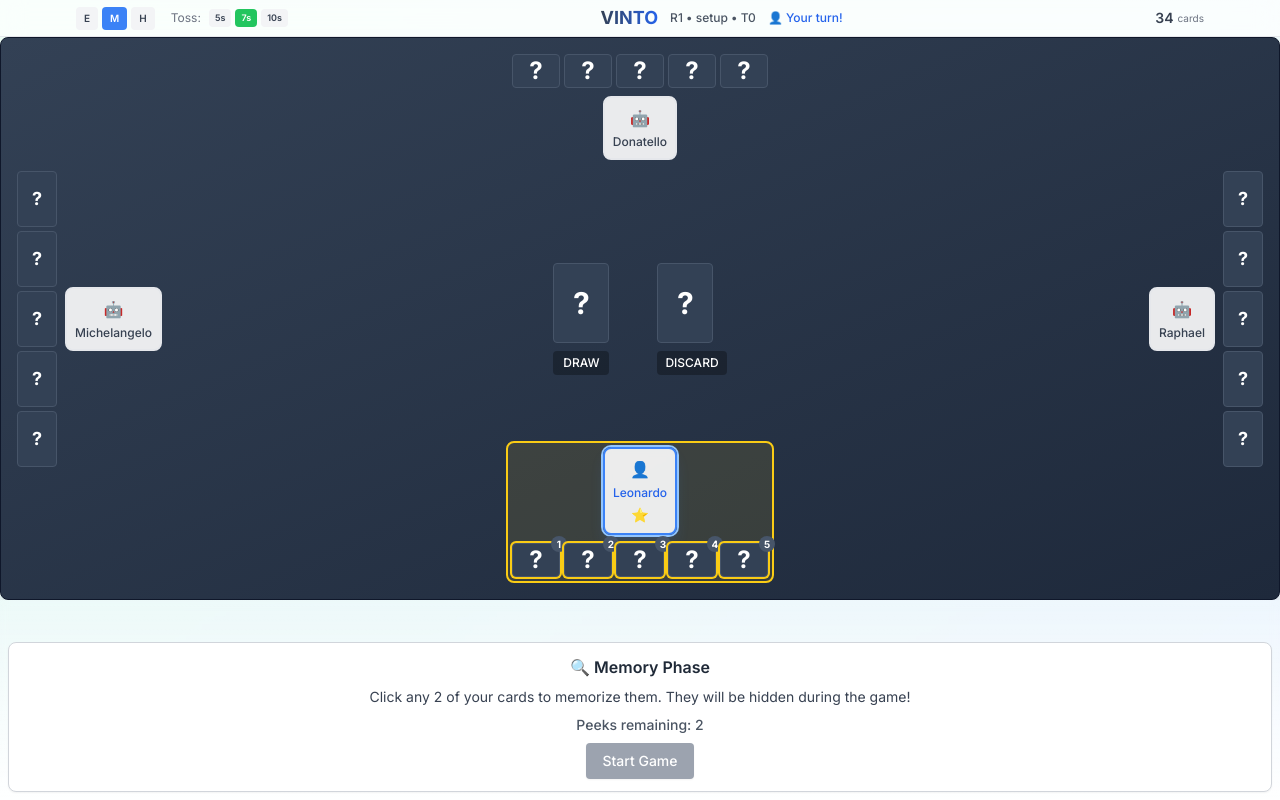
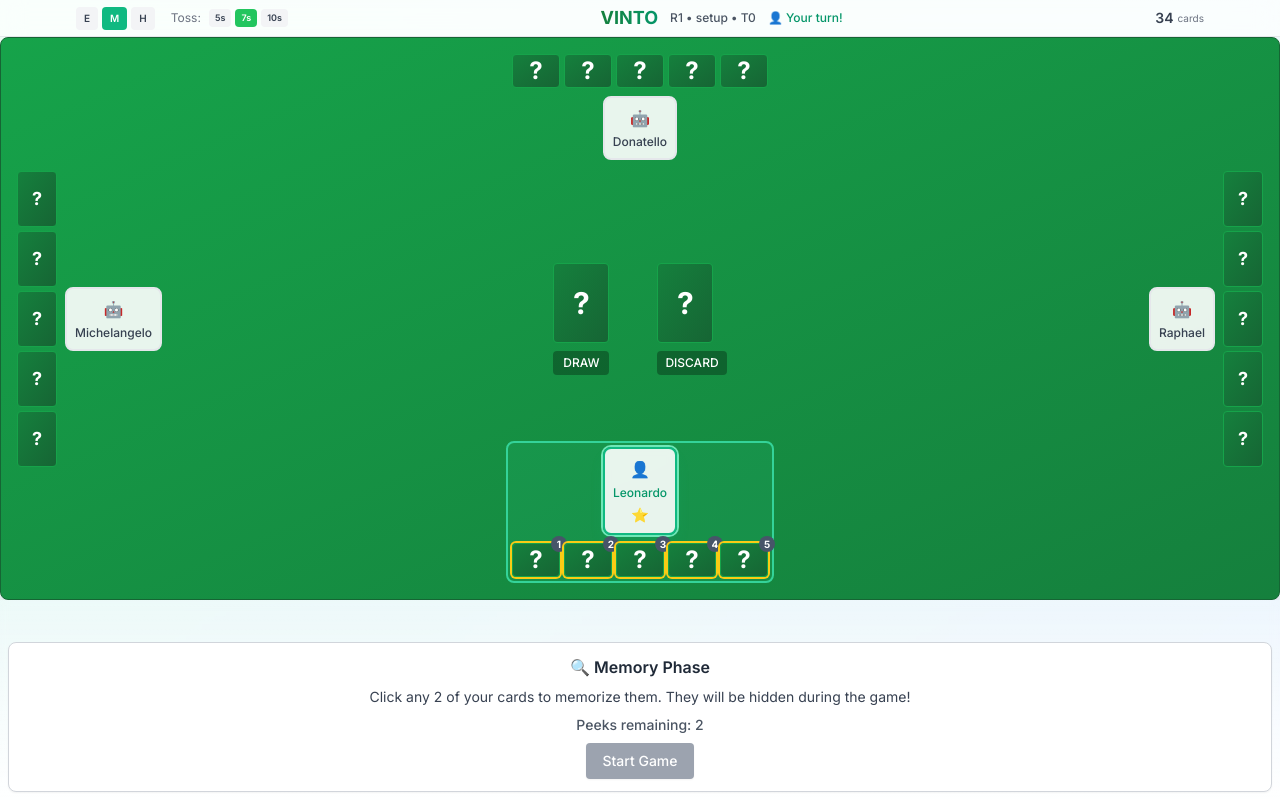
Before and after one commit to Lonli-Lokli/vinto, a Next.js app in the folder apps/vinto/: page / in a window 1280 px wide. Built offline with nearby package versions, Linux system fonts and the light colour scheme.

Commit message:
update UI

```diff
--- a/apps/vinto/src/app/components/card.tsx
+++ b/apps/vinto/src/app/components/card.tsx
@@ -55,7 +55,7 @@ export function Card({
         transition-all duration-150 select-none
         ${revealed && card
           ? 'bg-white border-gray-300 shadow-sm'
-          : 'bg-slate-700 border-slate-600 text-white'}
+          : 'bg-gradient-to-br from-poker-green-700 to-poker-green-800 border-poker-green-600 text-white'}
         ${clickable ? 'cursor-pointer hover:scale-102 active:scale-95 hover:shadow-md' : ''}
         ${highlighted ? 'ring-2 ring-yellow-400 animate-pulse' : ''}
       `}
--- a/apps/vinto/src/app/components/game-header.tsx
+++ b/apps/vinto/src/app/components/game-header.tsx
@@ -59,7 +59,7 @@ const SettingsPopover = observer(
                     onClick={() => gameStore.updateDifficulty(level)}
                     className={`px-3 py-2 rounded text-sm font-semibold transition-colors ${
                       gameStore.difficulty === level
-                        ? 'bg-blue-500 text-white'
+                        ? 'bg-emerald-500 text-white'
                         : 'bg-gray-100 hover:bg-gray-200 text-gray-700'
                     }`}
                   >
@@ -149,7 +149,7 @@ export const GameHeader = observer(() => {
                       onClick={() => gameStore.updateDifficulty(level)}
                       className={`px-2 py-1 rounded text-[10px] font-semibold transition-colors ${
                         gameStore.difficulty === level
-                          ? 'bg-blue-500 text-white'
+                          ? 'bg-emerald-500 text-white'
                           : 'bg-gray-100 hover:bg-gray-200 text-gray-700'
                       }`}
                       title={`Difficulty: ${level}`}
@@ -183,14 +183,14 @@ export const GameHeader = observer(() => {
 
           {/* Center: Title + Game Info */}
           <div className="flex items-center gap-3">
-            <h1 className="text-lg font-bold text-transparent bg-clip-text bg-gradient-to-r from-slate-700 to-blue-600">
+            <h1 className="text-lg font-bold text-transparent bg-clip-text bg-gradient-to-r from-poker-green-700 to-emerald-600">
               VINTO
             </h1>
             <div className="text-xs text-gray-600 font-medium">
               {getPhaseDisplay()}
             </div>
             {getCurrentPlayerDisplay() && (
-              <div className="text-xs font-medium text-blue-600 hidden sm:block">
+              <div className="text-xs font-medium text-emerald-600 hidden sm:block">
                 {getCurrentPlayerDisplay()}
               </div>
             )}
--- a/apps/vinto/src/app/components/game-table.tsx
+++ b/apps/vinto/src/app/components/game-table.tsx
@@ -131,7 +131,7 @@ export const GameTable = observer(() => {
     <div className="h-full flex flex-col">
       <div className="w-full h-full max-w-lg md:max-w-full mx-auto flex flex-col">
         {/* Mobile stacked layout: 3 rows (no overlap) */}
-        <div className="md:hidden h-full flex flex-col bg-gradient-to-br from-slate-700 to-slate-800 rounded-lg border border-slate-900 shadow-lg p-2 overflow-hidden">
+        <div className="md:hidden h-full flex flex-col bg-gradient-to-br from-poker-green-600 to-poker-green-700 rounded-lg border border-poker-green-800 shadow-lg p-2 overflow-hidden">
           {/* Row 1: Top player */}
           {top && (
             <div className="flex justify-center flex-shrink-0 pb-2">
@@ -304,7 +304,7 @@ export const GameTable = observer(() => {
         </div>
 
         {/* Desktop/Tablet wide board */}
-        <div className="hidden md:block relative bg-gradient-to-br from-slate-700 to-slate-800 rounded-lg border border-slate-900 shadow-lg p-3 w-full h-full min-h-0">
+        <div className="hidden md:block relative bg-gradient-to-br from-poker-green-600 to-poker-green-700 rounded-lg border border-poker-green-800 shadow-lg p-3 w-full h-full min-h-0">
           {/* Top Player */}
           {top && (
             <div className="absolute top-4 left-1/2 -translate-x-1/2">
--- a/apps/vinto/src/app/components/player-area.tsx
+++ b/apps/vinto/src/app/components/player-area.tsx
@@ -72,7 +72,7 @@ export const PlayerArea = observer(function PlayerArea({
           bg-white/90 backdrop-blur-sm rounded-lg p-2 border-2
           ${
             isCurrentPlayer
-              ? 'border-blue-500 shadow-lg shadow-blue-500/20 ring-2 ring-blue-300'
+              ? 'border-emerald-500 shadow-lg shadow-emerald-500/20 ring-2 ring-emerald-300'
               : 'border-gray-200'
           }
           transition-all duration-300
@@ -82,7 +82,7 @@ export const PlayerArea = observer(function PlayerArea({
         <div className="text-base mb-1">{player.avatar}</div>
         <div
           className={`text-xs font-medium ${
-            isCurrentPlayer ? 'text-blue-600' : 'text-gray-700'
+            isCurrentPlayer ? 'text-emerald-600' : 'text-gray-700'
           }`}
         >
           {player.name}
@@ -93,9 +93,9 @@ export const PlayerArea = observer(function PlayerArea({
         {isCurrentPlayer && (
           <div className="mt-1">
             {isThinking ? (
-              <div className="animate-spin text-blue-500 text-sm">⏳</div>
+              <div className="animate-spin text-emerald-500 text-sm">⏳</div>
             ) : (
-              <div className="text-blue-500 animate-pulse text-sm">⭐</div>
+              <div className="text-emerald-500 animate-pulse text-sm">⭐</div>
             )}
           </div>
         )}
@@ -179,7 +179,7 @@ export const PlayerArea = observer(function PlayerArea({
     };
     const nameLabel = (
       <div
-        className={`md:hidden absolute z-10 flex items-center gap-1 text-2xs font-semibold leading-none whitespace-nowrap px-1.5 py-0.5 rounded-md bg-emerald-950/40 text-white shadow-sm border border-white/20 ${
+        className={`md:hidden absolute z-10 flex items-center gap-1 text-2xs font-semibold leading-none whitespace-nowrap px-1.5 py-0.5 rounded-md bg-poker-green-900/60 text-white shadow-sm border border-white/20 ${
           player.position === 'left'
             ? '-rotate-90 left-0 top-1/2 -translate-y-1/2 -translate-x-2'
             : player.position === 'right'
@@ -193,7 +193,7 @@ export const PlayerArea = observer(function PlayerArea({
         style={{ pointerEvents: 'none' }}
       >
         <span className="text-xs leading-none">{player.avatar}</span>
-        <span className={isCurrentPlayer ? 'text-blue-200' : 'text-white'}>
+        <span className={isCurrentPlayer ? 'text-emerald-200' : 'text-white'}>
           {player.name}
         </span>
       </div>
@@ -221,7 +221,7 @@ export const PlayerArea = observer(function PlayerArea({
     <div
       className={`flex gap-2 ${positionClasses[player.position]} ${
         isCurrentPlayer
-          ? 'p-1 rounded-lg border-2 border-yellow-400 bg-yellow-400/10'
+          ? 'p-1 rounded-lg border-2 border-emerald-400 bg-emerald-400/10'
           : ''
       }`}
     >
--- a/apps/vinto/src/app/components/rank-declaration.tsx
+++ b/apps/vinto/src/app/components/rank-declaration.tsx
@@ -44,11 +44,11 @@ export const RankDeclaration = observer(() => {
           <strong>Your task:</strong> Declare what rank you think your
           position {(swapPosition ?? 0) + 1} card is.
         </p>
-        <div className={`bg-gray-50 rounded p-2 ${isMobile ? 'text-2xs' : 'text-xs'}`}>
-          <div className="text-emerald-700">
+        <div className={`bg-poker-green-50 rounded p-2 ${isMobile ? 'text-2xs' : 'text-xs'}`}>
+          <div className="text-poker-green-700">
             ✅ <strong>Correct:</strong> Use {pendingCard?.rank}&apos;s action
           </div>
-          <div className="text-red-700">
+          <div className="text-amber-700">
             ❌ <strong>Wrong:</strong> Get penalty card
           </div>
         </div>
--- a/apps/vinto/src/app/stores/card-action-handler.ts
+++ b/apps/vinto/src/app/stores/card-action-handler.ts
@@ -202,7 +202,9 @@ export class CardActionHandler {
 
         const card = player.cards[position];
         GameToastService.success(
-          `You peeked at position ${position + 1}: ${card.rank} (value ${card.value})`
+          `You peeked at position ${position + 1}: ${card.rank} (value ${
+            card.value
+          })`
         );
 
         // User must confirm to complete action - no automatic timeout
--- a/apps/vinto/tailwind.config.js
+++ b/apps/vinto/tailwind.config.js
@@ -22,6 +22,31 @@ module.exports = {
         '2xs': '0.625rem', // 10px
       },
       colors: {
+        // Warm poker green - friendly and inviting
+        'poker-green': {
+          50: '#f0fdf4',
+          100: '#dcfce7',
+          200: '#bbf7d0',
+          300: '#86efac',
+          400: '#4ade80',
+          500: '#22c55e',  // Main table color
+          600: '#16a34a',
+          700: '#15803d',  // Darker variant
+          800: '#166534',
+          900: '#14532d',
+        },
+        // Warm felted green (traditional poker table)
+        'felt': {
+          light: '#2d5a3d',
+          DEFAULT: '#1e4129',
+          dark: '#15301f',
+        },
+        // Warm wood tones for borders/accents
+        'wood': {
+          light: '#8b6f47',
+          DEFAULT: '#6b5436',
+          dark: '#4a3822',
+        },
         emerald: {
           50: '#ecfdf5',
           100: '#d1fae5',
```
Also changed, not shown: apps/vinto/src/app/components/game-controls.tsx (+6 -6 lines), 1 other file (tests, documents, lock files or other folders).
